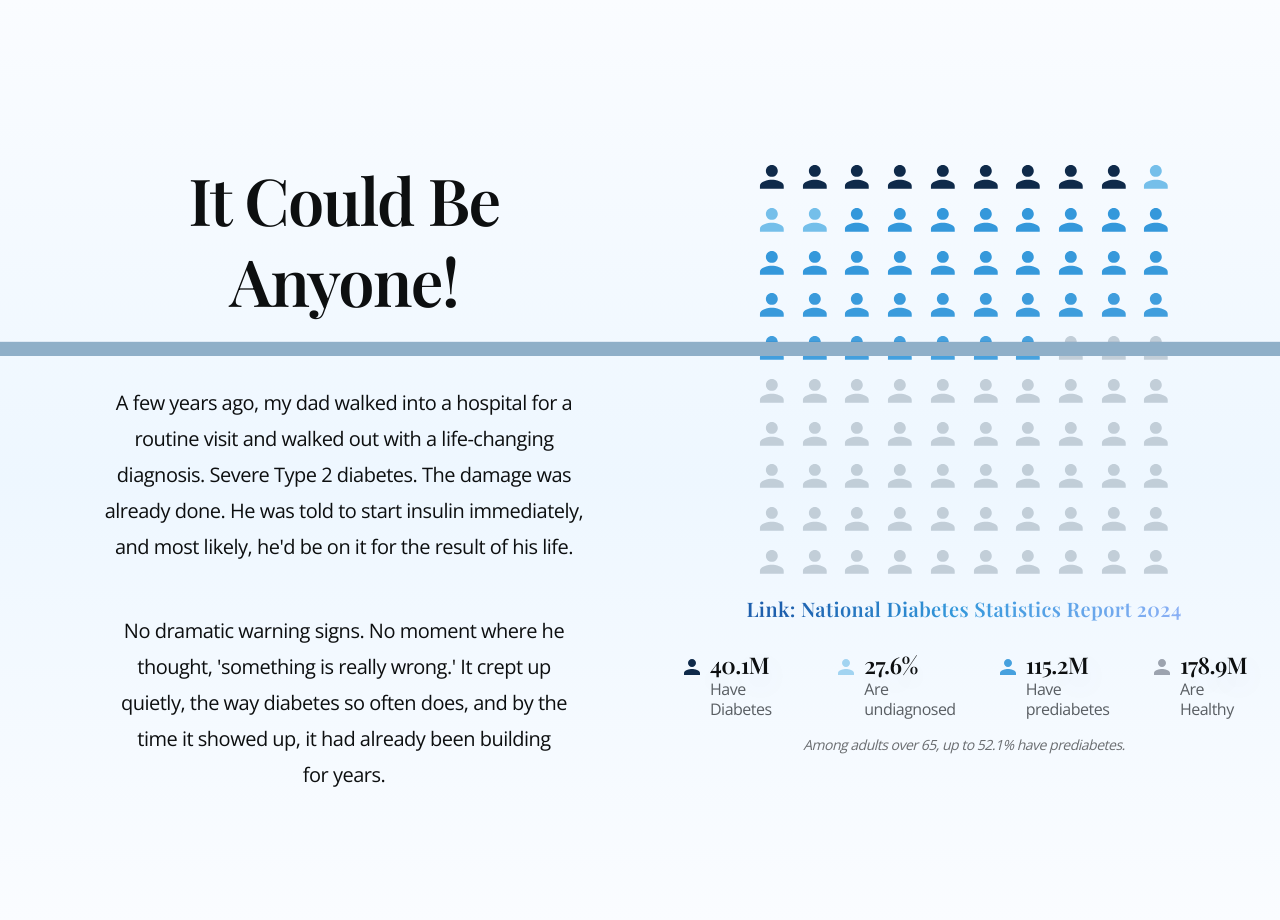
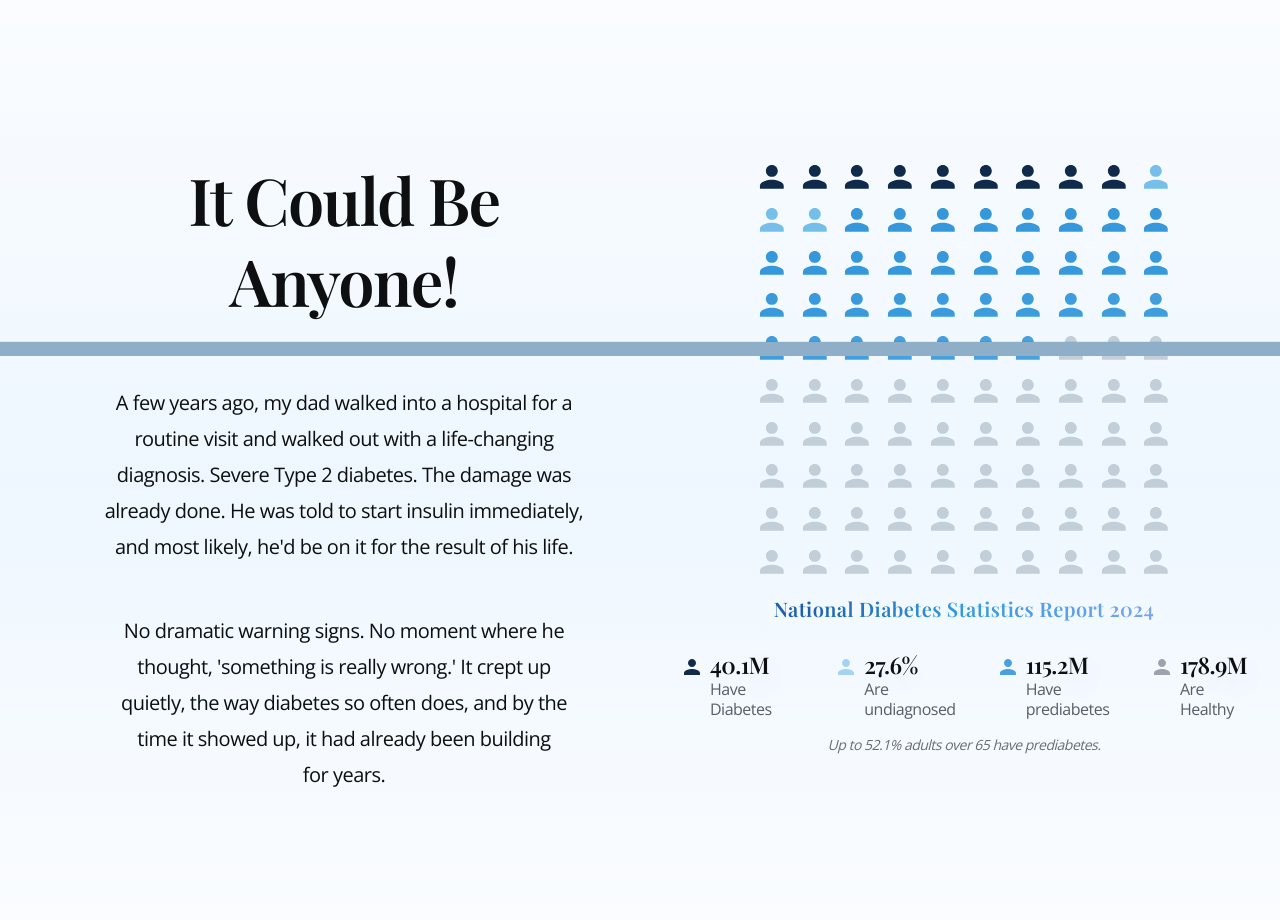
Before and after one commit to AlexDaPiggie/Diabetes_Campaign_WebApp_Ongoing, a FastAPI app: page / in a window 1280 px wide. Shown: the part 444-1364 px from the top of the page. Run offline with FastAPI, Linux system fonts and the light colour scheme; some libraries are stand-ins or nearby versions.

Commit message:
Everything is good

```diff
--- a/data/content.json
+++ b/data/content.json
@@ -38,9 +38,9 @@
         { "status": "healthy", "number": "178.9M", "label": "Are Healthy", "color": "gray-400" }
       ],
       "labels": {
-        "elderly_callout": "Among adults over 65, up to 52.1% have prediabetes."
+        "elderly_callout": "Up to 52.1% adults over 65 have prediabetes."
       },
-      "source": "Link: National Diabetes Statistics Report 2024",
+      "source": "National Diabetes Statistics Report 2024",
       "source_url": "https://usdss.cdc.gov/diabetes/report.html"
     }
   },
--- a/static/css/styles.css
+++ b/static/css/styles.css
@@ -278,13 +278,13 @@ body {
 .personal-story__source {
   position: relative;
   display: block;
-  max-width: 450px;
+  max-width: 400px;
   width: 100%;
   font-family: 'Playfair Display', serif;
   font-size: 20px;
   font-weight: 700;
   letter-spacing: 0.02em;
-  background: linear-gradient(90deg, #1d5fad 10%, #3498db 48%, #8eb1f6 100%);
+  background: linear-gradient(90deg, #1d5fad 10%, #3498db 48%, #7da5f5 100%);
   -webkit-background-clip: text;
   -webkit-text-fill-color: transparent;
   text-align: center;
@@ -300,7 +300,7 @@ body {
   bottom: -0.1px;
   width: 100%;
   height: 0.7px;
-  background: linear-gradient(90deg, #1d5fad 10%, #3498db 48%, #8eb1f6 100%);
+  background: linear-gradient(90deg, #1d5fad 10%, #3498db 48%, #7da5f5 100%);
 }
 
 .personal-story__source:hover {
```
